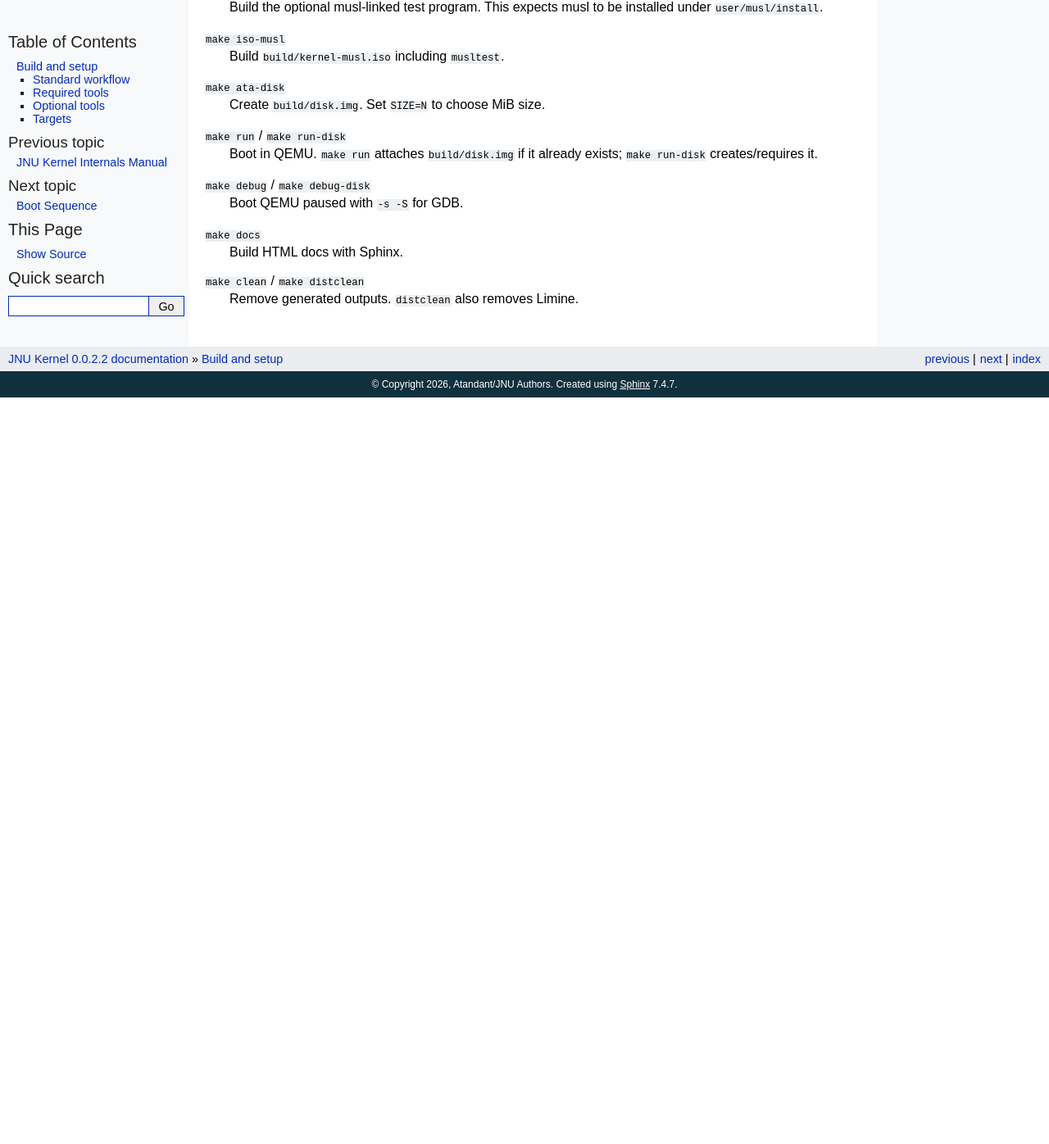
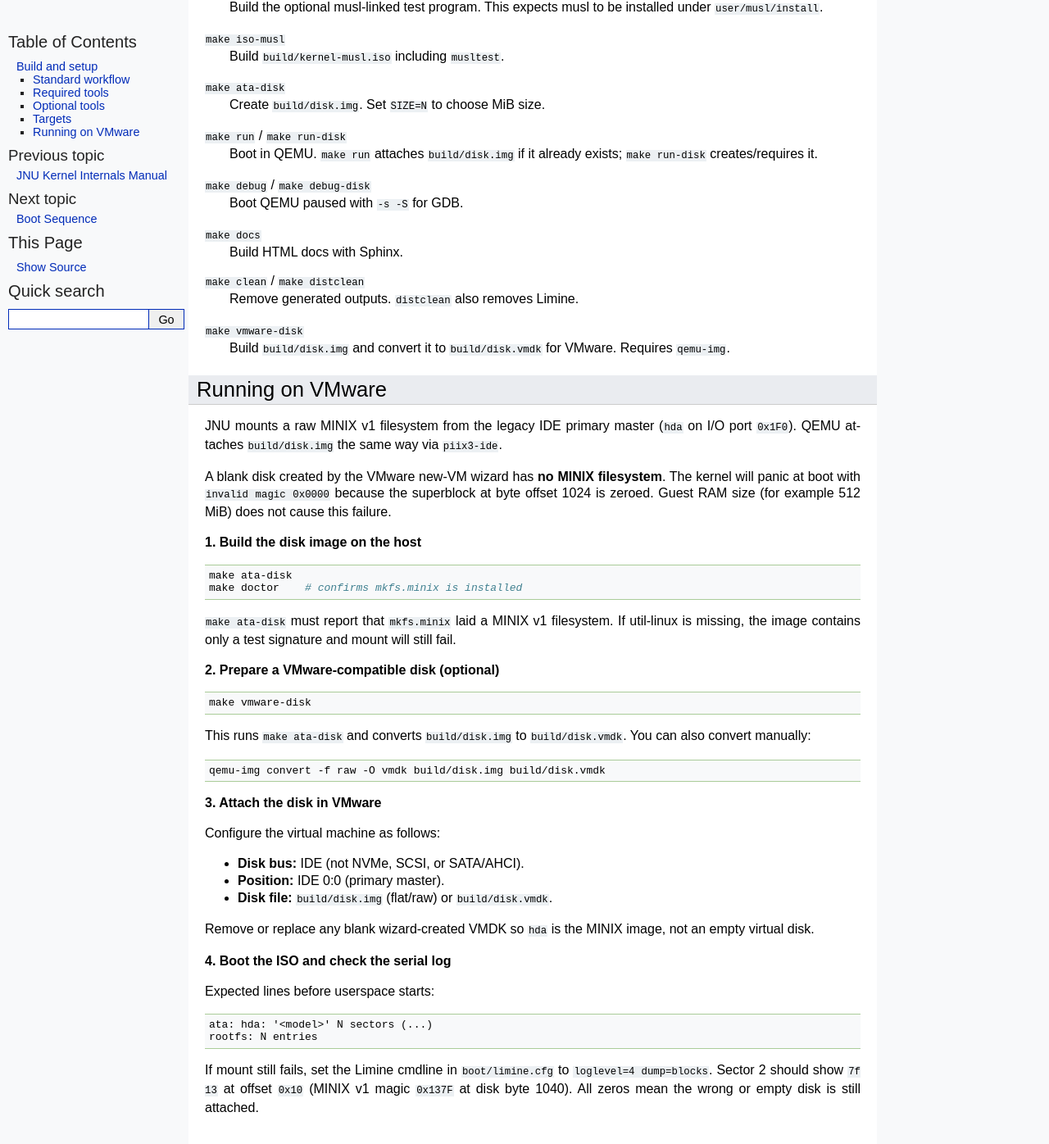
Before and after one commit to atandant/JNU, a Sphinx documentation site: the page built from docs/source/build.rst, in a window 1280 px wide and 1400 px high, scrolled down 1215 px. Shown: the top 1396 px of the window at 82% size. Built offline with Sphinx 7.4.7, drawn with Linux system fonts in a browser that asks for light colours; before the commit the page ends 1700 px from its top, so only the background shows below that.

Commit message:
Added more clearer errors for non minix disks (e,g vmware disks)

```diff
--- a/docs/source/build.rst
+++ b/docs/source/build.rst
@@ -88,3 +88,68 @@ Targets
 
 ``make clean`` / ``make distclean``
    Remove generated outputs. ``distclean`` also removes Limine.
+
+``make vmware-disk``
+   Build ``build/disk.img`` and convert it to ``build/disk.vmdk`` for
+   VMware. Requires ``qemu-img``.
+
+Running on VMware
+-----------------
+
+JNU mounts a raw MINIX v1 filesystem from the legacy IDE primary master
+(``hda`` on I/O port ``0x1F0``). QEMU attaches ``build/disk.img`` the
+same way via ``piix3-ide``.
+
+A blank disk created by the VMware new-VM wizard has **no MINIX
+filesystem**. The kernel will panic at boot with ``invalid magic
+0x0000`` because the superblock at byte offset 1024 is zeroed. Guest
+RAM size (for example 512 MiB) does not cause this failure.
+
+**1. Build the disk image on the host**
+
+.. code-block:: sh
+
+   make ata-disk
+   make doctor    # confirms mkfs.minix is installed
+
+``make ata-disk`` must report that ``mkfs.minix`` laid a MINIX v1
+filesystem. If util-linux is missing, the image contains only a test
+signature and mount will still fail.
+
+**2. Prepare a VMware-compatible disk (optional)**
+
+.. code-block:: sh
+
+   make vmware-disk
+
+This runs ``make ata-disk`` and converts ``build/disk.img`` to
+``build/disk.vmdk``. You can also convert manually:
+
+.. code-block:: sh
+
+   qemu-img convert -f raw -O vmdk build/disk.img build/disk.vmdk
+
+**3. Attach the disk in VMware**
+
+Configure the virtual machine as follows:
+
+* **Disk bus:** IDE (not NVMe, SCSI, or SATA/AHCI).
+* **Position:** IDE 0:0 (primary master).
+* **Disk file:** ``build/disk.img`` (flat/raw) or ``build/disk.vmdk``.
+
+Remove or replace any blank wizard-created VMDK so ``hda`` is the MINIX
+image, not an empty virtual disk.
+
+**4. Boot the ISO and check the serial log**
+
+Expected lines before userspace starts:
+
+.. code-block:: text
+
+   ata: hda: '<model>' N sectors (...)
+   rootfs: N entries
+
+If mount still fails, set the Limine cmdline in ``boot/limine.cfg`` to
+``loglevel=4 dump=blocks``. Sector 2 should show ``7f 13`` at offset
+``0x10`` (MINIX v1 magic ``0x137F`` at disk byte 1040). All zeros mean
+the wrong or empty disk is still attached.
```
Also changed, not shown: 5 other files.
